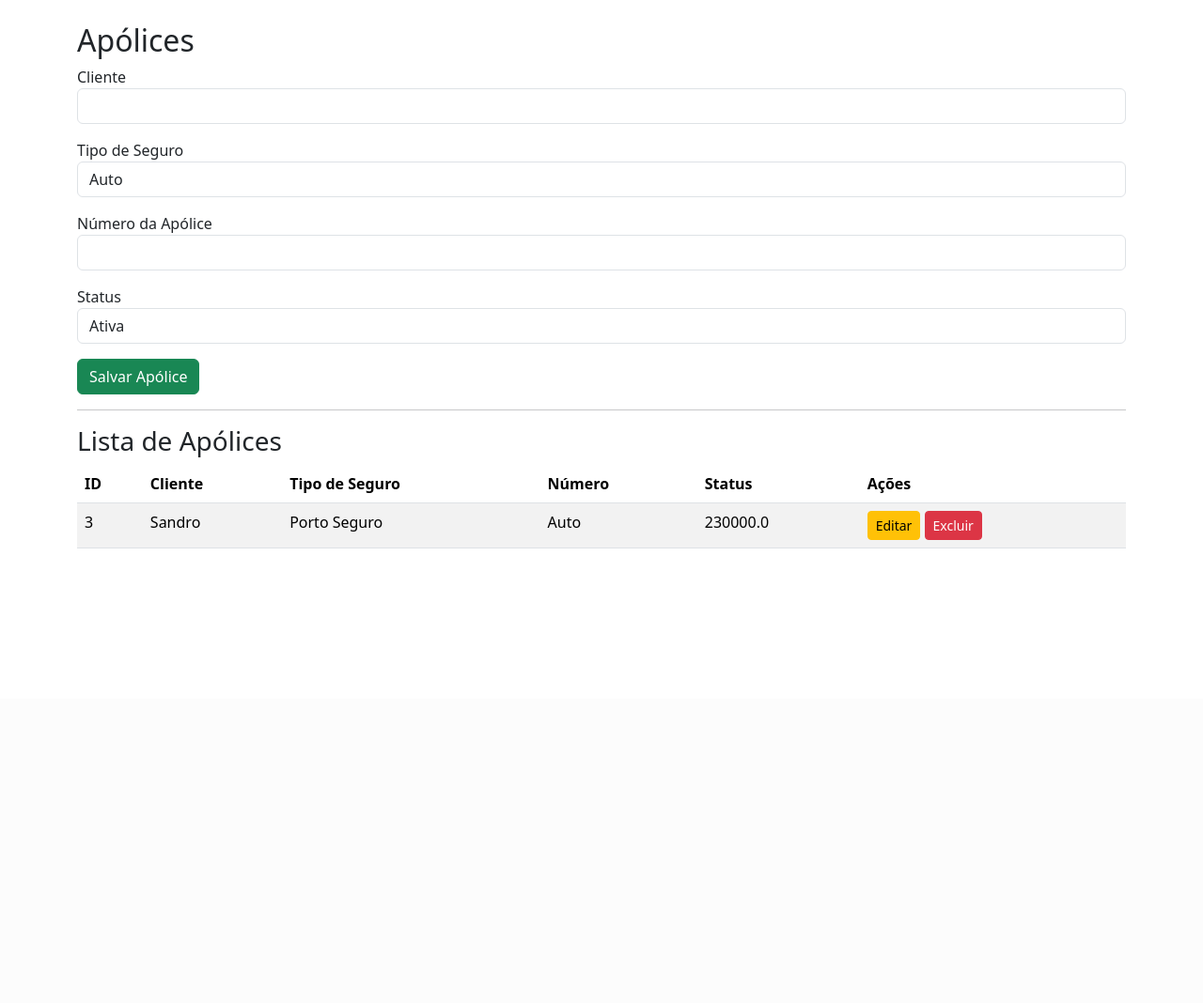
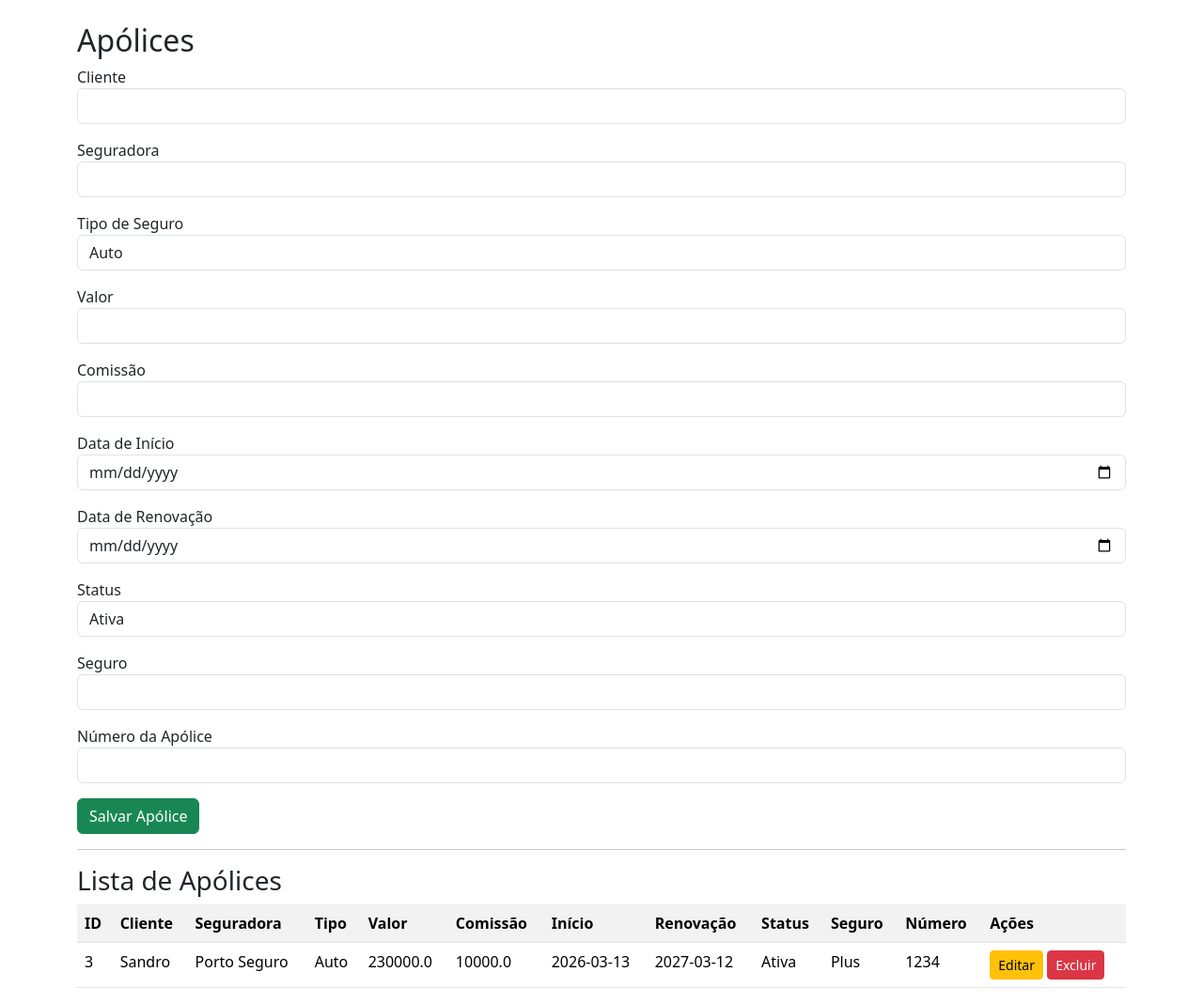
Before and after one commit to sandroutc5073-web/zenlife-crm, a Flask app: page /apolices in a window 1280 px wide. Shown: the part 56-1124 px from the top of the page at 94% size. Before the commit the page ends 640 px from the top, so only its background shows below. Run offline with Flask 3, Linux system fonts and the light colour scheme; a user stored in the database is signed in; data comes from the database, SQL or seed files in the repository; both versions use the stored data as it was after the commit.

Commit message:
Atualização geral do CRM: editar clientes.

```diff
--- a/app.py
+++ b/app.py
@@ -138,12 +138,18 @@ def novo_cliente():
     nome = request.form["nome"]
     telefone = request.form["telefone"]
     email = request.form["email"]
+    cpf = request.form["cpf"]
+    endereco = request.form["endereco"]
+    cep = request.form["cep"]
+    cidade = request.form["cidade"]
+    estado = request.form["estado"]
+
 
     conn = conectar()
 
     conn.execute(
-        "INSERT INTO clientes (nome,telefone,email) VALUES (?,?,?)",
-        (nome,telefone,email)
+        "INSERT INTO clientes (nome,telefone,email,cpf,endereco,cep,cidade,estado) VALUES (?,?,?,?,?,?,?,?)",
+        (nome,telefone,email,cpf,endereco,cep,cidade,estado)
     )
 
     conn.commit()
@@ -225,66 +231,174 @@ def editar_lead(id):
     return render_template("editar_lead.html", lead=lead)
 
 
-#=========================
-# Excluir e Editar Apoloices
-#=========================
 
-@app.route("/excluir_apolice/<int:id>")
-def excluir_apolice(id):
-    conn = sqlite3.connect("database.db")
-    conn.execute("DELETE FROM apolices WHERE id=?", (id,))
+# =========================
+# FUNÇÃO PARA TRATAR VALORES
+# =========================
+
+def converter_valor(valor_str):
+    if not valor_str:
+        return 0
+
+    valor_str = valor_str.replace(".", "").replace(",", ".")
+
+    try:
+        return float(valor_str)
+    except ValueError:
+        return 0
+
+
+# =========================
+# LISTAR APÓLICES
+# =========================
+
+@app.route("/apolices")
+def apolices():
+
+    conn = conectar()
+    cursor = conn.execute("SELECT * FROM apolices ORDER BY id DESC")
+    apolices = cursor.fetchall()
+    conn.close()
+
+    return render_template("apolices.html", apolices=apolices)
+
+
+# =========================
+# NOVA APÓLICE
+# =========================
+
+@app.route("/nova_apolice", methods=["POST"])
+def nova_apolice():
+
+    cliente = request.form["cliente"]
+    seguradora = request.form["seguradora"]
+    tipo_seguro = request.form["tipo_seguro"]
+
+    valor = converter_valor(request.form.get("valor"))
+    comissao = converter_valor(request.form.get("comissao"))
+
+    data_inicio = request.form["data_inicio"]
+    data_renovacao = request.form["data_renovacao"]
+
+    status = request.form.get("status", "Ativa")
+    seguro = request.form.get("seguro", "")
+    numero = request.form.get("numero", "")
+
+    conn = conectar()
+
+    conn.execute("""
+        INSERT INTO apolices
+        (cliente, seguradora, tipo_seguro, valor, comissao, data_inicio, data_renovacao, status, seguro, numero)
+        VALUES (?,?,?,?,?,?,?,?,?,?)
+    """, (
+        cliente,
+        seguradora,
+        tipo_seguro,
+        valor,
+        comissao,
+        data_inicio,
+        data_renovacao,
+        status,
+        seguro,
+        numero
+    ))
+
     conn.commit()
     conn.close()
+
     return redirect("/apolices")
+
+
+# =========================
+# EDITAR APÓLICE
+# =========================
 
 @app.route("/editar_apolice/<int:id>", methods=["GET", "POST"])
 def editar_apolice(id):
+
     conn = conectar()
 
-    # Pega a apólice pelo ID
-    apolice = conn.execute("SELECT * FROM apolices WHERE id=?", (id,)).fetchone()
+    apolice = conn.execute(
+        "SELECT * FROM apolices WHERE id=?",
+        (id,)
+    ).fetchone()
 
     if not apolice:
         conn.close()
         return "Apólice não encontrada", 404
 
     if request.method == "POST":
-        # Campos do formulário
+
         cliente = request.form["cliente"]
         seguradora = request.form["seguradora"]
         tipo_seguro = request.form["tipo_seguro"]
 
-        # Trata valor e comissão para float seguro
-        valor_str = request.form.get("valor", "0").replace(",", ".")
-        try:
-            valor = float(valor_str)
-        except ValueError:
-            valor = 0
-
-        comissao_str = request.form.get("comissao", "0").replace(",", ".")
-        try:
-            comissao = float(comissao_str)
-        except ValueError:
-            comissao = 0
+        valor = converter_valor(request.form.get("valor"))
+        comissao = converter_valor(request.form.get("comissao"))
 
         data_inicio = request.form["data_inicio"]
         data_renovacao = request.form["data_renovacao"]
+
         status = request.form.get("status", "Ativa")
         seguro = request.form.get("seguro", "")
+        numero = request.form.get("numero", "")
 
-        # Atualiza no banco
         conn.execute("""
             UPDATE apolices
-            SET cliente=?, seguradora=?, tipo_seguro=?, valor=?, comissao=?, data_inicio=?, data_renovacao=?, status=?, seguro=?
+            SET
+                cliente=?,
+                seguradora=?,
+                tipo_seguro=?,
+                valor=?,
+                comissao=?,
+                data_inicio=?,
+                data_renovacao=?,
+                status=?,
+                seguro=?,
+                numero=?
             WHERE id=?
-        """, (cliente, seguradora, tipo_seguro, valor, comissao, data_inicio, data_renovacao, status, seguro, id))
+        """, (
+            cliente,
+            seguradora,
+            tipo_seguro,
+            valor,
+            comissao,
+            data_inicio,
+            data_renovacao,
+            status,
+            seguro,
+            numero,
+            id
+        ))
 
         conn.commit()
         conn.close()
+
         return redirect("/apolices")
 
     conn.close()
+
     return render_template("editar_apolice.html", apolice=apolice)
+
+
+# =========================
+# EXCLUIR APÓLICE
+# =========================
+
+@app.route("/excluir_apolice/<int:id>")
+def excluir_apolice(id):
+
+    conn = conectar()
+
+    conn.execute(
+        "DELETE FROM apolices WHERE id=?",
+        (id,)
+    )
+
+    conn.commit()
+    conn.close()
+
+    return redirect("/apolices")
 
 # ======================
 # AGENDA
@@ -324,54 +438,6 @@ def nova_tarefa():
 
     return redirect("/agenda")
 
-# ======================
-# APOLICES
-# ======================
-
-@app.route("/apolices")
-def apolices():
-
-    if "usuario" not in session:
-        return redirect("/login")
-
-    conn = conectar()
-
-    lista = conn.execute(
-        "SELECT * FROM apolices"
-    ).fetchall()
-
-    conn.close()
-
-    return render_template("apolices.html", apolices=lista)
-
-
-@app.route("/nova_apolice", methods=["POST"])
-def nova_apolice():
-    # Pegando os valores do formulário
-    cliente = request.form["cliente"]
-    seguradora = request.form["seguradora"]
-    tipo_seguro = request.form["tipo_seguro"]
-    valor = request.form["valor"]
-    comissao = request.form.get("comissao", 0)  # opcional
-    data_inicio = request.form["data_inicio"]
-    data_renovacao = request.form["data_renovacao"]
-    status = request.form.get("status", "Ativa")  # padrão Ativa
-    seguro = request.form.get("seguro", "")
-
-    # Conecta ao banco
-    conn = conectar()
-
-    # Insere no banco
-    conn.execute("""
-        INSERT INTO apolices
-        (cliente, seguradora, tipo_seguro, valor, comissao, data_inicio, data_renovacao, status, seguro)
-        VALUES (?,?,?,?,?,?,?,?,?)
-    """, (cliente, seguradora, tipo_seguro, valor, comissao, data_inicio, data_renovacao, status, seguro))
-
-    conn.commit()
-    conn.close()
-
-    return redirect("/apolices")
 
     #==================
     # Exluir Cliente
@@ -404,11 +470,18 @@ def editar_cliente(id):
         nome = request.form["nome"]
         telefone = request.form["telefone"]
         email = request.form["email"]
+        cpf = request.form["cpf"]
+        endereco = request.form["endereco"]
+        cep = request.form["cep"]
+        cidade = request.form["cidade"]
+        estado = request.form["estado"]
 
-        conn.execute(
-        "UPDATE clientes SET nome=?, telefone=?, email=? WHERE id=?",
-        (nome, telefone, email, id)
-        )
+
+        conn.execute("""
+            UPDATE clientes
+            SET nome=?, telefone=?, email=?, cpf=?,endereco=?, cep=?, cidade=?, estado=?
+            WHERE id=?
+        """, (nome, telefone, email, cpf, endereco, cep, cidade, estado, id))
 
         conn.commit()
         conn.close()
--- a/criar_banco.py
+++ b/criar_banco.py
@@ -37,6 +37,10 @@ CREATE TABLE IF NOT EXISTS clientes (
 id INTEGER PRIMARY KEY AUTOINCREMENT,
 nome TEXT,
 telefone TEXT,
+Endereco TEXT,
+Cep TEXT,
+Cidade TEXT
+Estado TEXT
 email TEXT
 
 )
--- a/templates/apolices.html
+++ b/templates/apolices.html
@@ -4,15 +4,18 @@
 
 <h2>Apólices</h2>
 
-<!-- Formulário para nova apólice -->
 <form method="POST" action="/nova_apolice">
   <div class="mb-3">
       <label>Cliente</label>
       <input type="text" name="cliente" class="form-control" required>
   </div>
   <div class="mb-3">
+      <label>Seguradora</label>
+      <input type="text" name="seguradora" class="form-control" required>
+  </div>
+  <div class="mb-3">
       <label>Tipo de Seguro</label>
-        <select name="seguro" class="form-control" required>
+      <select name="tipo_seguro" class="form-control" required>
           <option>Auto</option>
           <option>Vida</option>
           <option>Saúde</option>
@@ -21,51 +24,79 @@
       </select>
   </div>
   <div class="mb-3">
-        <label>Número da Apólice</label>
-        <input type="text" name="numero" class="form-control" required>
+      <label>Valor</label>
+      <input type="text" name="valor" class="form-control" required>
+  </div>
+  <div class="mb-3">
+      <label>Comissão</label>
+      <input type="text" name="comissao" class="form-control">
+  </div>
+  <div class="mb-3">
+      <label>Data de Início</label>
+      <input type="date" name="data_inicio" class="form-control" required>
+  </div>
+  <div class="mb-3">
+      <label>Data de Renovação</label>
+      <input type="date" name="data_renovacao" class="form-control" required>
   </div>
   <div class="mb-3">
       <label>Status</label>
-        <select name="status" class="form-control" required>
+      <select name="status" class="form-control">
           <option>Ativa</option>
           <option>Expirada</option>
           <option>Cancelada</option>
       </select>
   </div>
+  <div class="mb-3">
+      <label>Seguro</label>
+      <input type="text" name="seguro" class="form-control">
+  </div>
+  <div class="mb-3">
+      <label>Número da Apólice</label>
+      <input type="text" name="numero" class="form-control">
+  </div>
+
   <button type="submit" class="btn btn-success">Salvar Apólice</button>
 </form>
 
 <hr>
 
 <h3>Lista de Apólices</h3>
-
 <table class="table table-striped">
-    <thead>
 <tr>
 <th>ID</th>
 <th>Cliente</th>
-            <th>Tipo de Seguro</th>
+<th>Seguradora</th>
+<th>Tipo</th>
+<th>Valor</th>
+<th>Comissão</th>
+<th>Início</th>
+<th>Renovação</th>
+<th>Status</th>
+<th>Seguro</th>
 <th>Número</th>
-            <th>Status</th>
 <th>Ações</th>
 </tr>
-    </thead>
-    <tbody>
-        {% for apolice in apolices %}
+
+{% for a in apolices %}
 <tr>
-            <td>{{apolice[0]}}</td>
-            <td>{{apolice[1]}}</td>
-            <td>{{apolice[2]}}</td>
-            <td>{{apolice[3]}}</td>
-            <td>{{apolice[4]}}</td>
+<td>{{a['id']}}</td>
+<td>{{a['cliente']}}</td>
+<td>{{a['seguradora']}}</td>
+<td>{{a['tipo_seguro']}}</td>
+<td>{{a['valor']}}</td>
+<td>{{a['comissao']}}</td>
+<td>{{a['data_inicio']}}</td>
+<td>{{a['data_renovacao']}}</td>
+<td>{{a['status']}}</td>
+<td>{{a['seguro']}}</td>
+<td>{{a['numero']}}</td>
 <td>
-                <a href="/editar_apolice/{{apolice[0]}}" class="btn btn-warning btn-sm">Editar</a>
-                <a href="/excluir_apolice/{{apolice[0]}}" class="btn btn-danger btn-sm"
-                   onclick="return confirm('Deseja excluir esta apólice?')">Excluir</a>
+  <a href="/editar_apolice/{{a['id']}}" class="btn btn-warning btn-sm">Editar</a>
+  <a href="/excluir_apolice/{{a['id']}}" class="btn btn-danger btn-sm">Excluir</a>
 </td>
 </tr>
 {% endfor %}
-    </tbody>
 </table>
 
 {% endblock %}
```
Also changed, not shown: templates/clientes.html (+36 -0 lines), templates/editar_apolice.html (+21 -16 lines), templates/editar_cliente.html (+26 -0 lines), database.db. Lines whose indentation alone changed are shown as unchanged.
